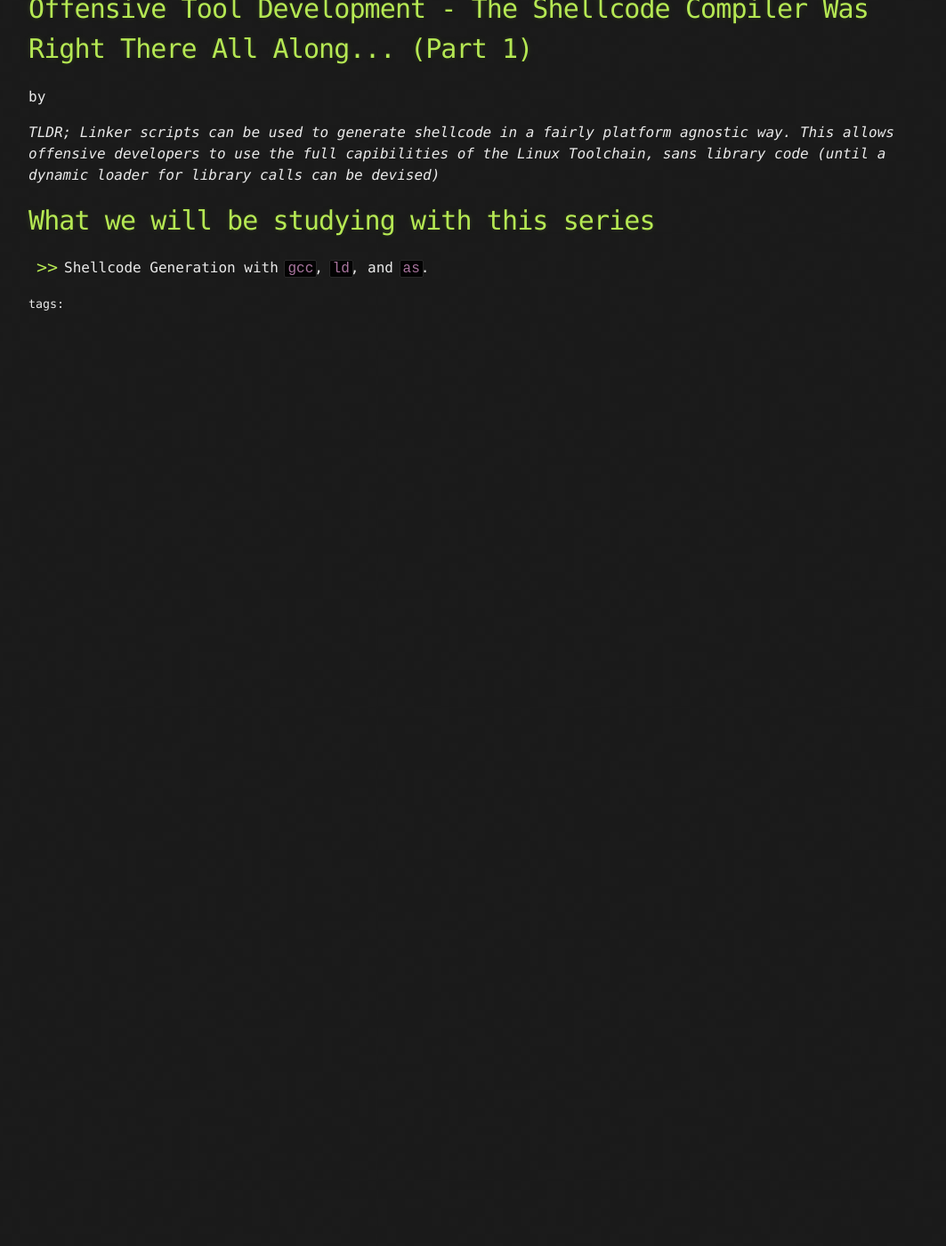
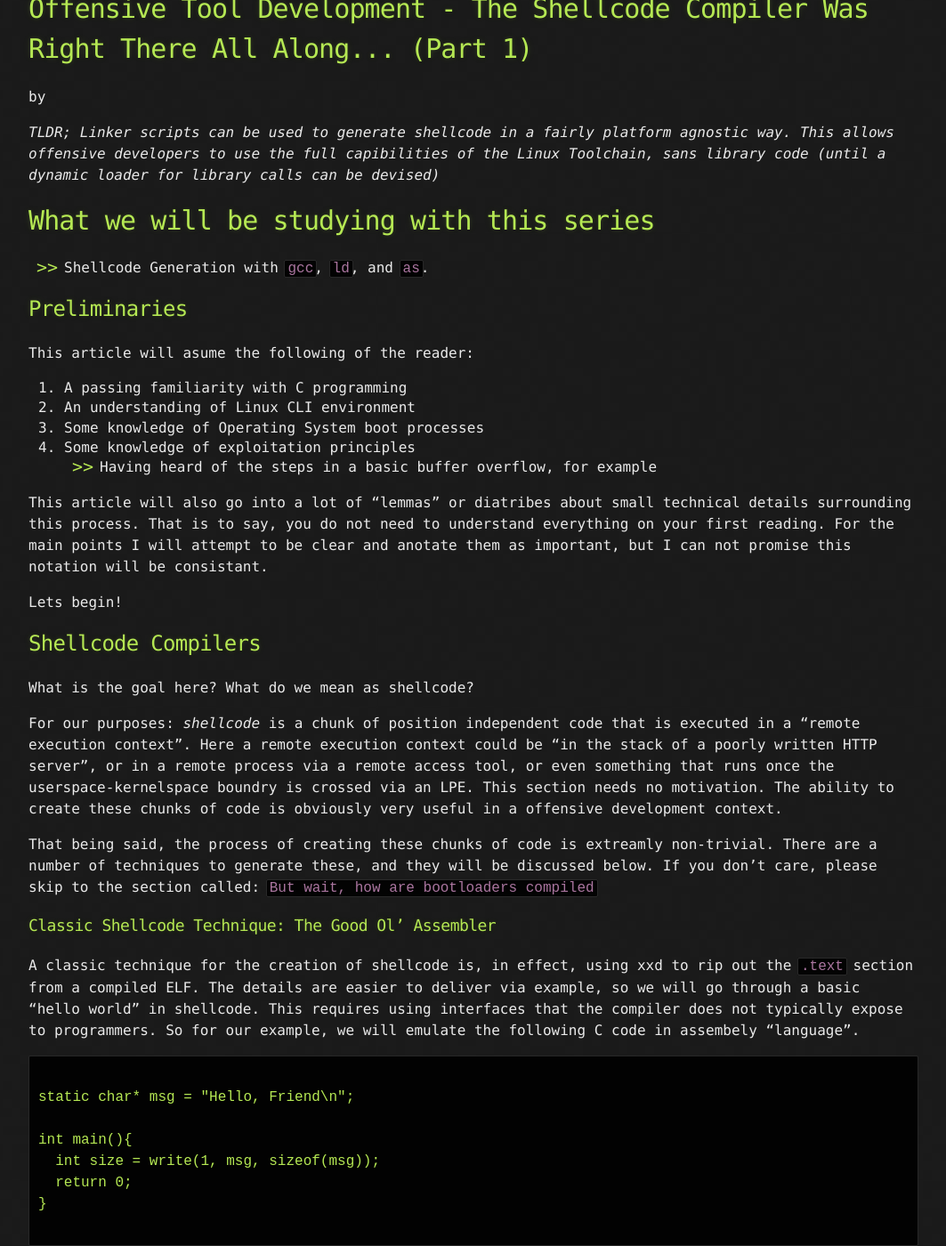
Before and after one commit to Sh3llSp4wn/sh3llsp4wn.github.io, a Jekyll site: the page built from _posts/2022-11-28-Shellcode-With-The-Default-Linux-Toolchain.md, in a window 1280 px wide and 1400 px high, scrolled down 270 px. Shown: the whole window at 89% size, without its empty margins (108-1171 px from the left). Built offline with Jekyll 4.4.1, drawn with Linux system fonts in a browser that asks for light colours; before the commit the page ends 900 px from its top, so only the background shows below that; some of the changed text lies outside the part shown.

Commit message:
added structure to the article

````diff
--- a/_posts/2022-11-28-Shellcode-With-The-Default-Linux-Toolchain.md
+++ b/_posts/2022-11-28-Shellcode-With-The-Default-Linux-Toolchain.md
@@ -7,3 +7,58 @@ title: Offensive Tool Development - The Shellcode Compiler Was Right There All A
 
 # What we will be studying with this series
 * Shellcode Generation with `gcc`, `ld`, and `as`.
+
+
+## Preliminaries
+
+This article will asume the following of the reader:
+
+
+1. A passing familiarity with C programming
+2. An understanding of Linux CLI environment
+3. Some knowledge of Operating System boot processes
+4. Some knowledge of exploitation principles
+  * Having heard of the steps in a basic buffer overflow, for example
+
+
+This article will also go into a lot of "lemmas" or diatribes about small technical details surrounding this process. That is to say, you do not need to understand everything on your first reading. For the main points I will attempt to be clear and anotate them as important, but I can not promise this notation will be consistant.
+
+Lets begin!
+
+## Shellcode Compilers
+
+What is the goal here? What do we mean as shellcode?
+
+For our purposes: *shellcode* is a chunk of position independent code that is executed in a "remote execution context". Here a remote execution context could be "in the stack of a poorly written HTTP server", or in a remote process via a remote access tool, or even something that runs once the userspace-kernelspace boundry is crossed via an LPE. This section needs no motivation. The ability to create these chunks of code is obviously very useful in a offensive development context.
+
+
+That being said, the process of creating these chunks of code is extreamly non-trivial. There are a number of techniques to generate these, and they will be discussed below. If you don't care, please skip to the section called: `But wait, how are bootloaders compiled`
+
+
+
+### Classic Shellcode Technique: The Good Ol' Assembler
+
+A classic technique for the creation of shellcode is, in effect, using xxd to rip out the `.text` section from a compiled ELF. The details are easier to deliver via example, so we will go through a basic "hello world" in shellcode. This requires using interfaces that the compiler does not typically expose to programmers. So for our example, we will emulate the following C code in assembely "language".
+
+```C
+
+static char* msg = "Hello, Friend\n";
+
+int main(){
+  int size = write(1, msg, sizeof(msg));
+  return 0;
+}
+
+```
+
+Upon disassembly this c program uses the `write` wrapper provided by the compiler's standard library. These eventually resolve to the actual `write` syscall, but not without some layers of abstraction and error checking. (In most standard library implementations these `syscall` like interfaces provide a clean interface for extracting error conditions via the `errno` pattern. This constitutes a large amount of the code the standard library provides in addition to the call to the actual syscall interface itself.)
+
+### Slightly Less Clasic Shellcode Technique: pwntools shellcode generators
+
+
+### Even more obscure shellcode technique: radare2 egg compiler
+
+
+## Bootloaders
+
+Now that we've discussed current shellcode generation strategies, lets take a brief asside on bootloaders. Why? We'll get to that.
````
